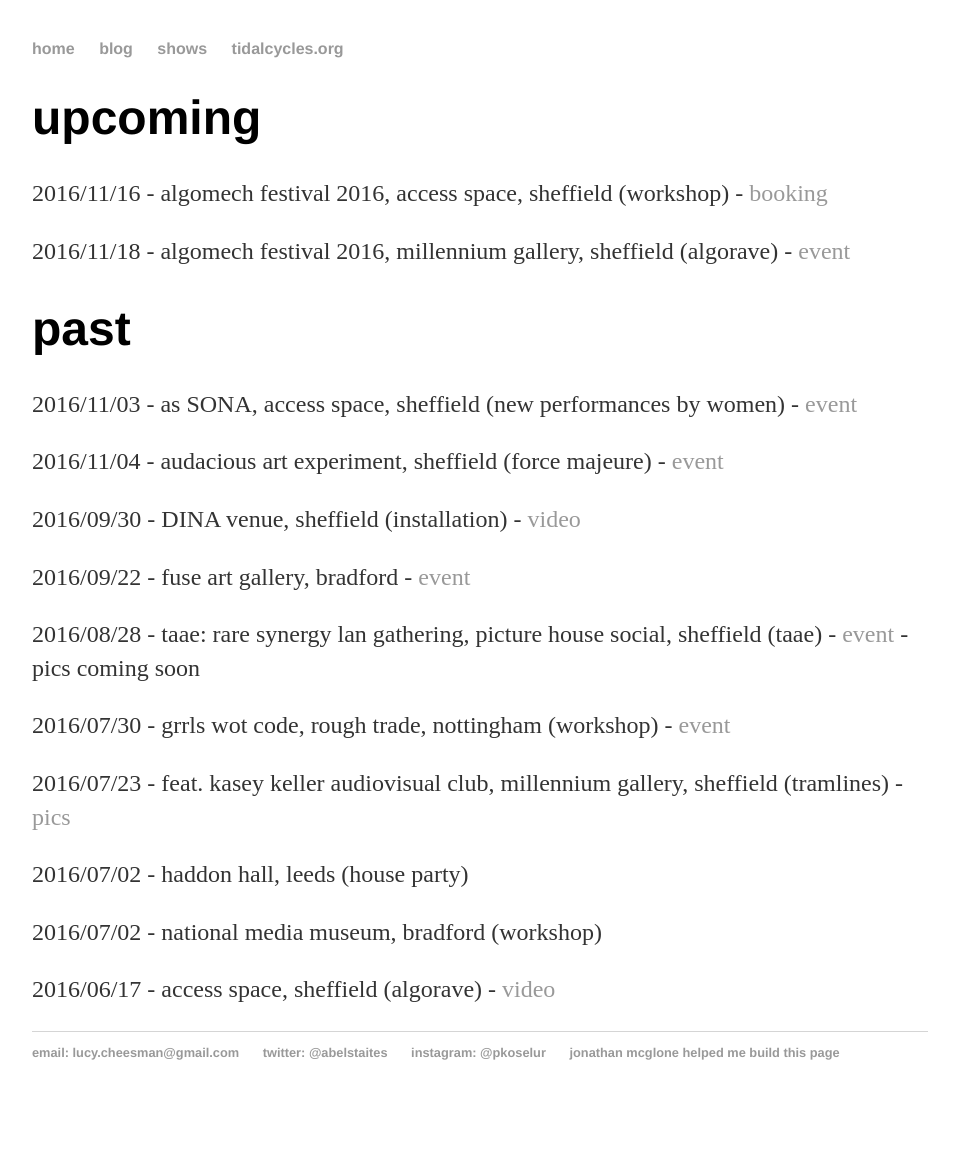
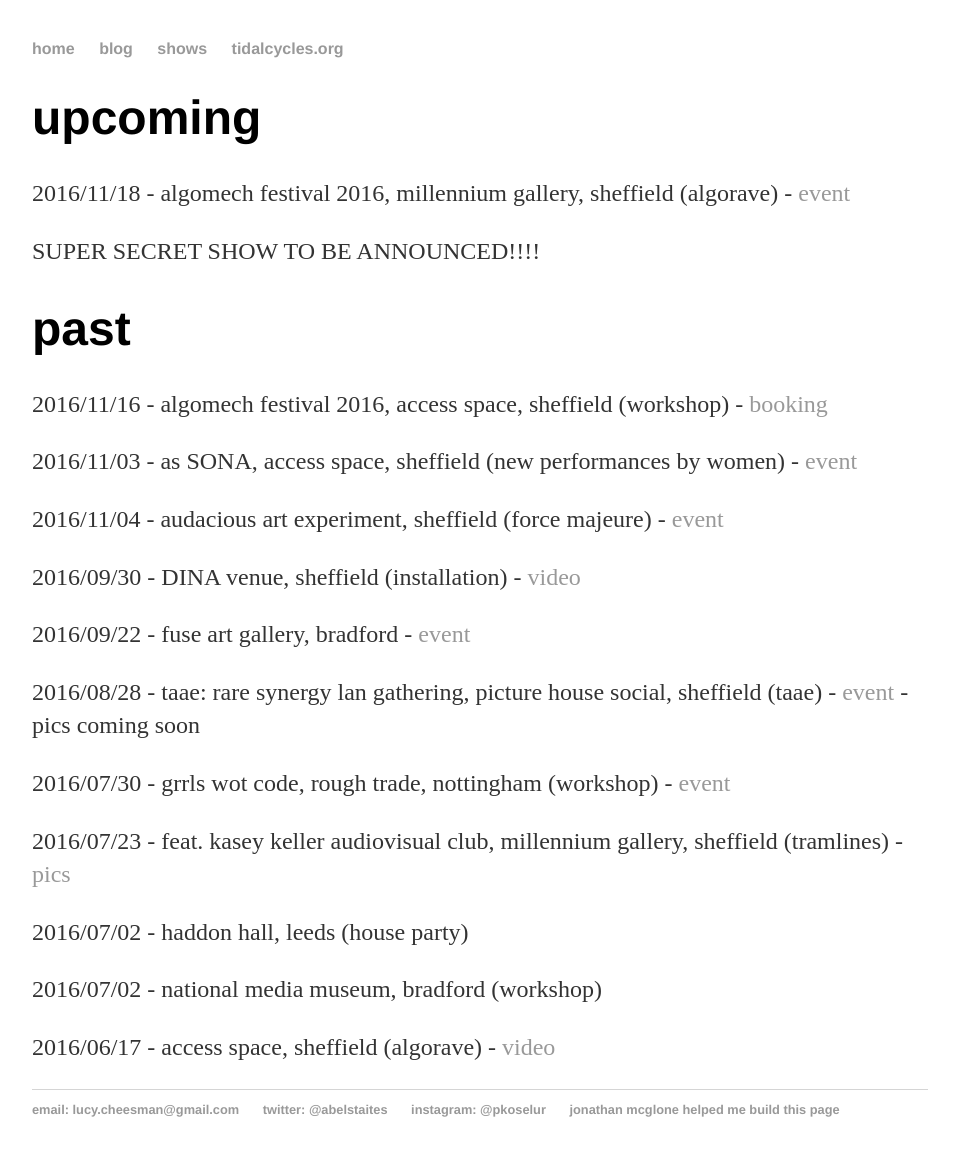
Before and after one commit to heavy-lifting/heavy-lifting.github.io, a Jekyll site: the page built from shows.html, in a window 1280 px wide. Shown: the whole page, without its empty margins (160-1119 px from the left). Built offline with Jekyll 4.4.1, drawn with Linux system fonts in a browser that asks for light colours; before the commit the page ends 1100 px from its top, so only the background shows below that.

Commit message:
Update shows.html

```diff
--- a/shows.html
+++ b/shows.html
@@ -3,14 +3,15 @@ layout: default
 title: shows
 ---
 
-<div class="upcoming"> <!-- DON'T FORGET TO UPDATE THE 'INDEX' PAGE TOO-->
+<div class="upcoming"> <!-- DON'T FORGET TO UPDATE THE 'index' PAGE TOO-->
 	<h1>upcoming</h1>
-	<p>2016/11/16 - algomech festival 2016, access space, sheffield (workshop) - <a href="https://www.eventbrite.co.uk/e/algorave-academy-tickets-28186226763" target="_blank">booking</a></p>
 	<p>2016/11/18 - algomech festival 2016, millennium gallery, sheffield (algorave) - <a href="https://www.facebook.com/events/296099617423371/" target="_blank">event</a></p>
+	<p>SUPER SECRET SHOW TO BE ANNOUNCED!!!!<p>
 </div><!-- /.blurb -->
 
-<div class="past"> <!-- DON'T FORGET TO UPDATE THE 'INDEX' PAGE TOO-->
+<div class="past"> <!-- DON'T FORGET TO UPDATE THE 'index' PAGE TOO-->
 	<h1>past</h1>
+	<p>2016/11/16 - algomech festival 2016, access space, sheffield (workshop) - <a href="https://www.eventbrite.co.uk/e/algorave-academy-tickets-28186226763" target="_blank">booking</a></p>
 	<p>2016/11/03 - as SONA, access space, sheffield (new performances by women) - <a href="https://www.facebook.com/events/1795038670716823/" target="_blank">event</a><p>
 	<p>2016/11/04 - audacious art experiment, sheffield (force majeure) - <a href="https://www.facebook.com/events/682156375281117/" target="_blank">event</a><p>
 	<p>2016/09/30 - DINA venue, sheffield (installation) - <a href="https://www.youtube.com/watch?v=dfuBBIPcKPk" target="_blank">video</a><p>
```
